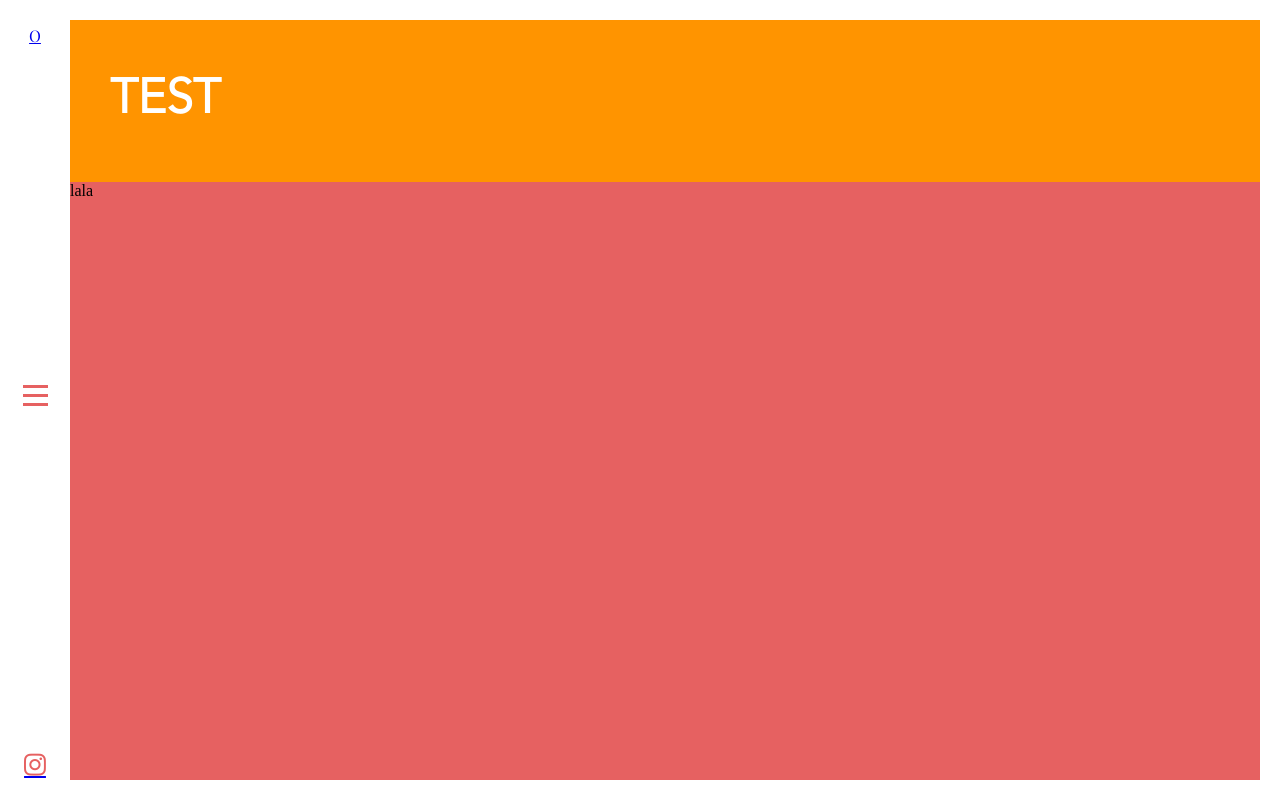
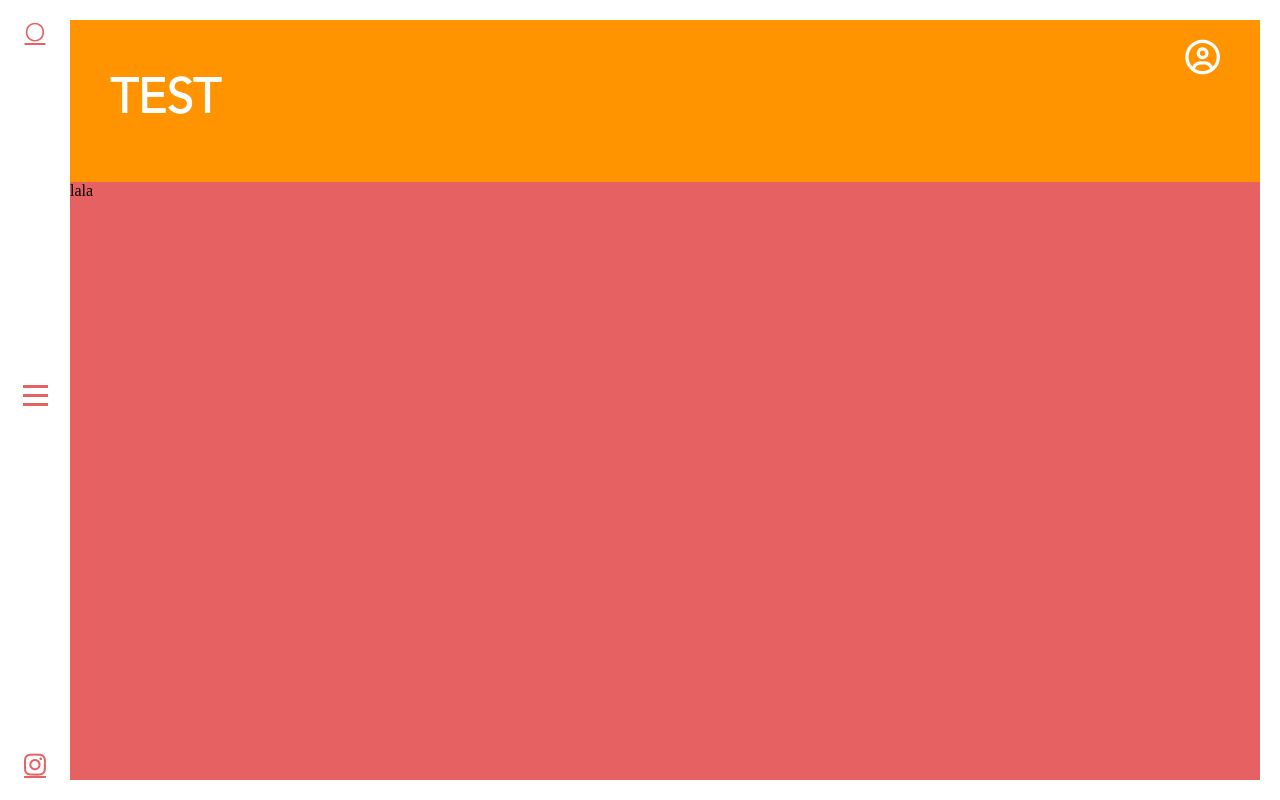
Before and after one commit to camilleVIXDigital/my-first-blog, a Django app: page / in a window 1280 px wide. Run offline with Django 3.2, Linux system fonts and the light colour scheme; the visitor is signed in with stand-in values (Sample User, id 1); data that the repository does not hold is empty; style sheets or scripts are compiled from the project's sources; some libraries are stand-ins or nearby versions.

Commit message:
better nav & Foundation/SASS/JS

```diff
--- a/blog/static/css/_blog.scss
+++ b/blog/static/css/_blog.scss
@@ -121,42 +121,29 @@ body {
 	width: 30px;
 	height: 30px;
 
-}
-
-.identity a, .menuHamburger a, .mediaSocial a {
+	a {
 		height: 30px;
 		width: 30px;
 		display: flex;
 		justify-content: center;
 		align-items: center;
+		font-size: 25px;
+		color: #E66161;
+		font-family: "avenir";
+	}
 }
 
 
 
 
+/*----------------- BURGER -----------------*/
 
-
-/*------------  -------------*/
-
-
-
-
-
-
-/*------------ Social networks -------------*/
-
-.mediaSocial a i {
-	font-size: 25px;
-	color: #E66161;
-}
-
-
-/*----------------- BURGER -----------------*/
 
 #nav-icon {
 	width: 25px;
 	height: 30px;
 	position: relative;
+	margin: 50px 0;
 	-webkit-transform: rotate(0deg);
 	-moz-transform: rotate(0deg);
 	-o-transform: rotate(0deg);
@@ -186,11 +173,12 @@ body {
 	transition: .25s ease-in-out;
 }
 
+
 #nav-icon span:nth-child(1) {
 	top: 0px;
 }
 
-#nav-icon span:nth-child(2),#nav-icon3 span:nth-child(3) {
+#nav-icon span:nth-child(2),#nav-icon span:nth-child(3) {
 	top: 9px;
 }
 
@@ -219,10 +207,17 @@ body {
 }
 
 #nav-icon.open span:nth-child(4) {
-  top: 18px;
+	top: 9px;
 	width: 0%;
 	left: 50%;
 }
+
+
+
+
+
+
+
 
 
 
--- a/blog/static/js/custom/init-foundation.js
+++ b/blog/static/js/custom/init-foundation.js
@@ -1 +1,36 @@
 $(document).foundation();
+
+
+// --- ANIMATION MENU TWIST
+
+$(document).ready(function(){
+	$('#nav-icon').click(function(){
+		$(this).toggleClass('open');
+	});
+});
+
+
+
+// --- ANIMATION SHAKE
+
+function hoverShake(myElement, speed, deg) {
+	$(myElement).mouseenter(function() {
+		myInterval = setInterval(function() {
+			$(myElement).css('transform', 'rotate('+deg+'deg)');
+			myTimeout = setTimeout(function() {
+				$(myElement).css('transform', 'rotate('+(360-deg)+'deg)');
+			}, speed);
+		}, speed * 2);
+	});
+
+	$(myElement).mouseleave(function() {
+		clearInterval(myInterval);
+		clearTimeout(myTimeout);
+		$(myElement).css('transform', 'rotate(0deg)');
+	});
+}
+
+
+hoverShake('#link-mediasocial', 100, 5);
+hoverShake('#link-home', 100, 5);
+hoverShake('#link-test', 100, 5);
--- a/blog/templates/blog/base.html
+++ b/blog/templates/blog/base.html
@@ -16,12 +16,12 @@
 	<body>
 		<div class="priNav">
 			<div class="identity">
-				<a href="#">
+				<a href="#" id="link-home">
 					O
 				</a>
 			</div>
 			<div class="menuHamburger">
-				<a href="#">
+				<a href="#" id="link-test">
 					<div id="nav-icon">
 						<span></span>
 						<span></span>
@@ -31,13 +31,22 @@
 				</a>
 			</div>
 			<div class="mediaSocial">
-				<a href="#"><i class="fa fa-instagram" aria-hidden="true"></i></a>
+				<a href="#"><i id="link-mediasocial" class="fa fa-instagram" aria-hidden="true"></i></a>
 			</div>
 		</div>
+
+
+
+
+
+
+
+
 		<div class="contain">
 			<div class="page-header">
 				{% if user.is_authenticated %}
-					<a href="{% url 'post_new' %}" class="top-menu"><span class="glyphicon glyphicon-plus"></span></a>
+					<a href="{% url 'post_new' %}" class="top-menu"><i class="fa fa-user-circle-o" aria-hidden="true"></i>
+</a>
 				{% endif %}
 				<h1><a href="/">TEST</a></h1>
 			</div>
--- a/requirements.txt
+++ b/requirements.txt
@@ -1,5 +1,6 @@
 Django==1.11.1
 django-appconf==1.0.2
+django-bower==5.2.0
 django-compressor==2.1.1
 django-libsass==0.7
 libsass==0.13.6
```
Lines whose indentation alone changed are shown as unchanged.
